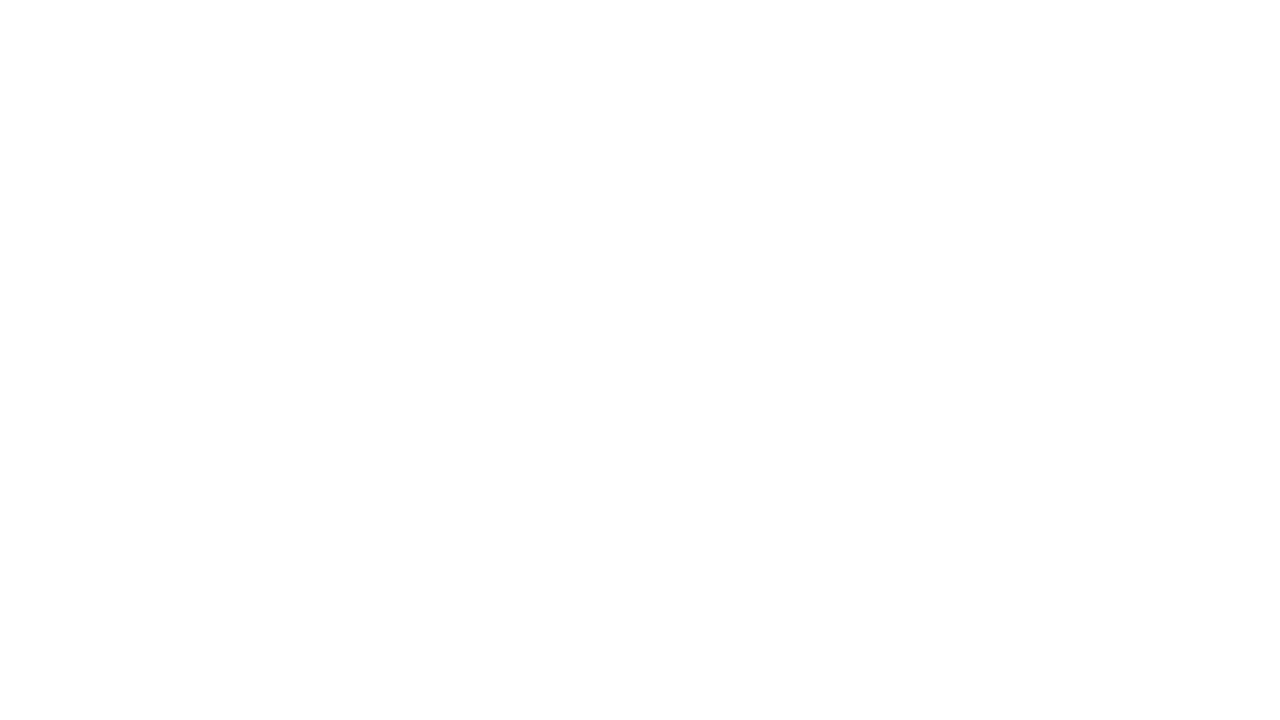
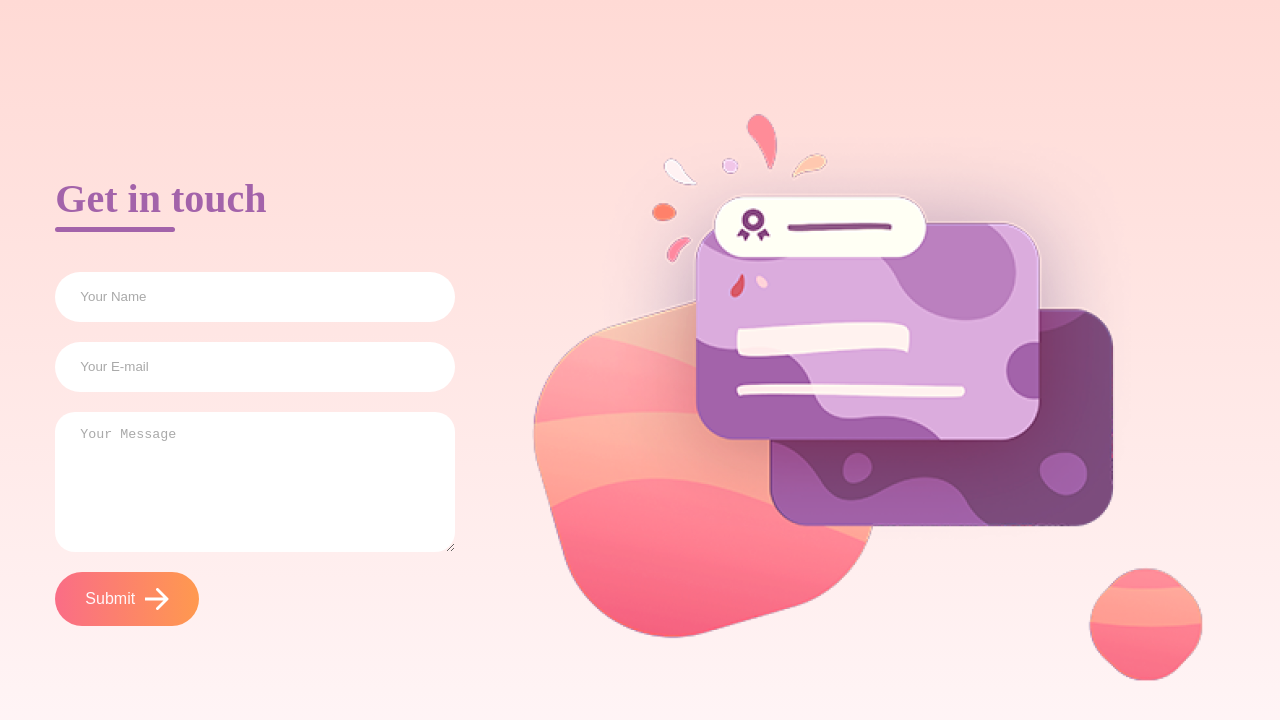
Before and after one commit to waibaBikash/Contact-Form-, a plain HTML site: page index.html in a window 1280 px wide. Drawn offline with Linux system fonts and the light colour scheme.

Commit message:
create a complete form with sytyle css

```diff
--- a/index.html
+++ b/index.html
@@ -7,6 +7,20 @@
   <link rel="stylesheet" href="style.css">
 </head>
 <body>
-
+  <div class="contact-container">
+     <form action="" class="contact-left">
+       <div class="contact-left-title">
+         <h2>Get in touch</h2>
+         <hr>
+       </div>
+       <input type="text" name="name" placeholder="Your Name" class="contact-input">
+          <input type="email" name="email" placeholder="Your E-mail" class="contact-input">
+          <textarea name="message" placeholder="Your Message" class="contact-input"></textarea>
+          <button type="submit">Submit <img src="./image/arrow_icon.png" alt=""></button>
+     </form>
+     <div class="contact-right">
+       <img src="./image/right_img.png" alt="">
+     </div>
+  </div>
 </body>
 </html>
--- a/style.css
+++ b/style.css
@@ -0,0 +1,69 @@
+*{
+  padding: 0;
+  margin: 0;
+  box-sizing: border-box;
+}
+body{
+  font-family:Outfit ;
+  background: linear-gradient(#ffdad5,#fff7f9);
+}
+.contact-container{
+  height: 100vh;
+  display: flex;
+  align-items: center;
+  justify-content: space-evenly;
+
+}
+.contact-left{
+  display: flex;
+  flex-direction: column;
+  align-items: start;
+  gap: 20px;
+}
+.contact-left h2{
+  font-weight: 600;
+  color: #a363aa;
+  font-size: 40px;
+  margin-bottom: 5px;
+}
+.contact-left-title hr{
+  border: none;
+  width: 120px;
+  height: 5px;
+  background-color: #a363aa;
+  border-radius: 10px;
+  margin-bottom: 20px;
+}
+.contact-input{
+  width: 400px;
+  height: 50px;
+  border: none;
+  outline: none;
+  padding-left: 25px;
+  font-weight: 500;
+  color: #666;
+  border-radius: 50px;
+}
+.contact-left textarea{
+  height: 140px;
+  padding-top: 15px;
+  border-radius: 20px;
+}
+.contact-input:focus{
+  border: 2px solid #ff994f;
+}
+.contact-input::placeholder{
+  color: #a9a9a9;
+}
+.contact-left button{
+  display: flex;
+  align-items: center;
+  padding: 15px 30px;
+  font-size: 16px;
+  color: #fff7f9;
+  gap: 10px;
+  border: none;
+  border-radius: 50px;
+  background: linear-gradient(270deg, #ff994f, #fa6d86);
+  cursor: pointer;
+}
```
Also changed, not shown: image/arrow_icon.png (added), image/right_img.png (added).
